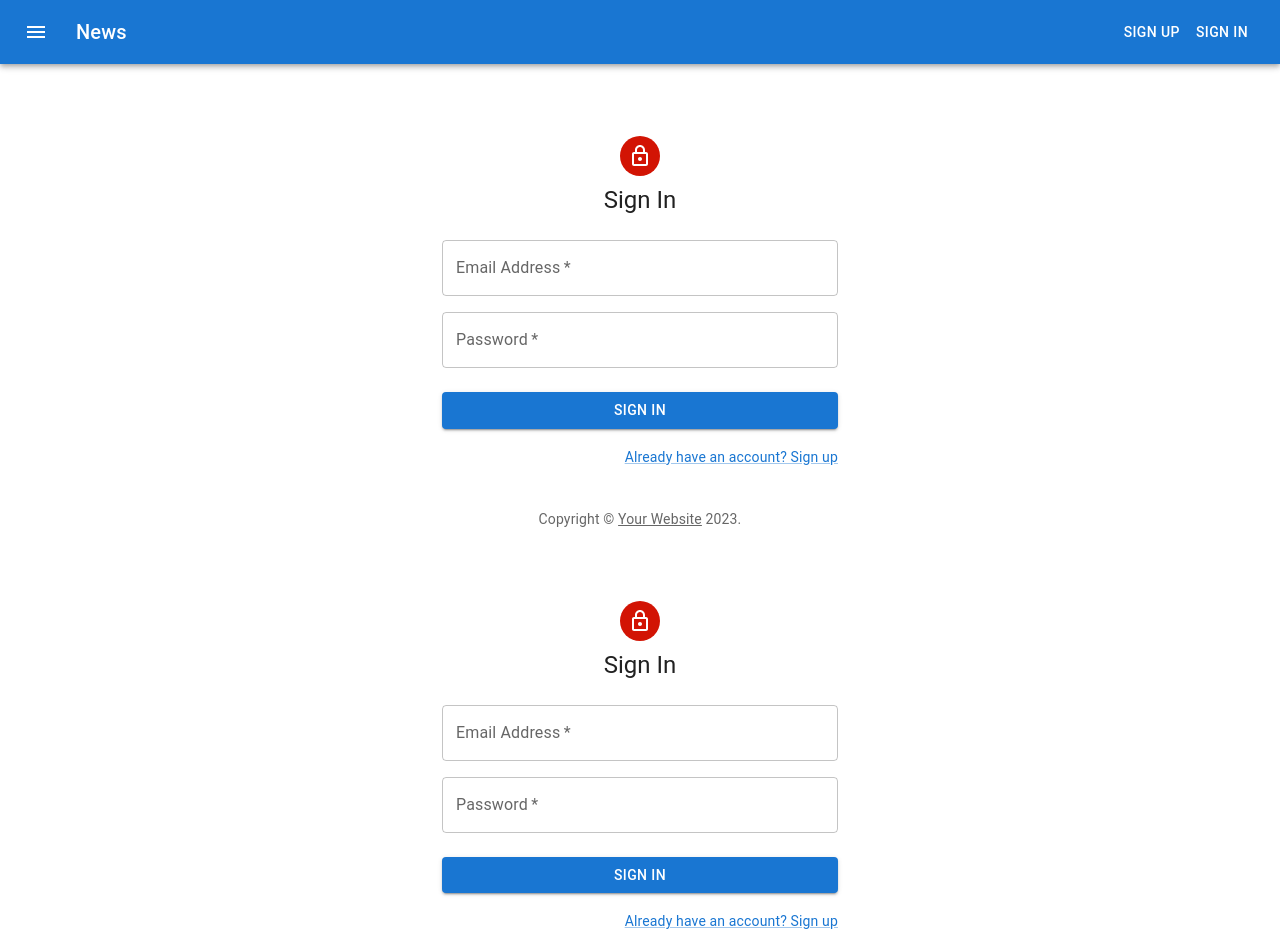
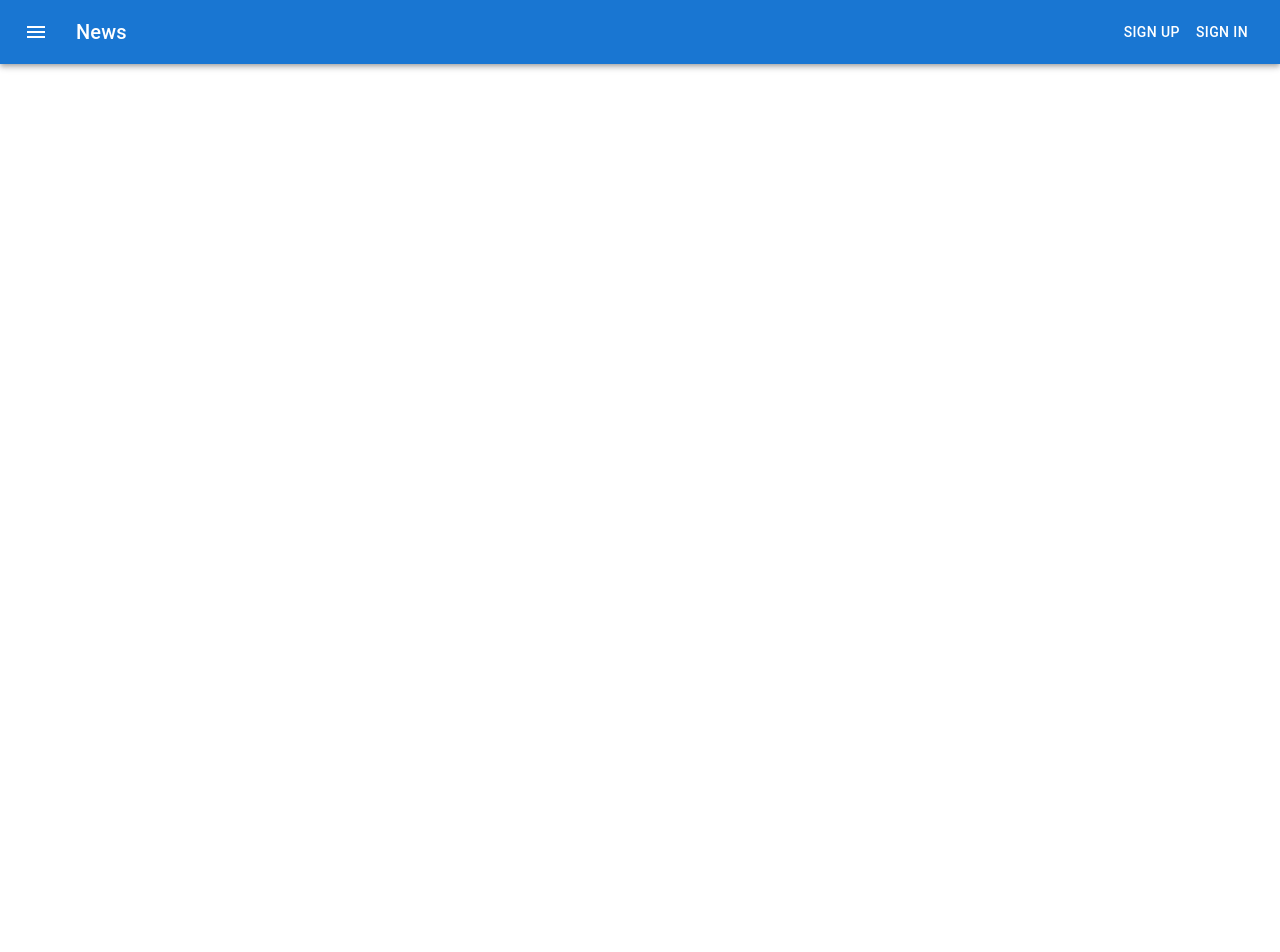
Before and after one commit to rachelumwari/BCC-frontend, a React (Create React App) app: page / in a window 1280 px wide. Shown: the top 952 px of the page. After the commit the page ends 800 px from the top, so only its background shows below. Built offline with nearby package versions, Linux system fonts and the light colour scheme.

Commit message:
Update TopNav Bar

```diff
--- a/src/component/TopNav/TopnavBar.js
+++ b/src/component/TopNav/TopnavBar.js
@@ -6,8 +6,6 @@ import Typography from '@mui/material/Typography';
 import Button from '@mui/material/Button';
 import IconButton from '@mui/material/IconButton';
 import MenuIcon from '@mui/icons-material/Menu';
-import Signup from '../Signin/Signin';
-import Signin from '../Signin/Signin';
 
 
 export default function TopnavBar() {
@@ -32,8 +30,7 @@ export default function TopnavBar() {
           <Button color="inherit">Sign in</Button>
           </Toolbar>
           </AppBar>
-          <Signup />
-          <Signin />
+
     </Box>
   );
 }
```
